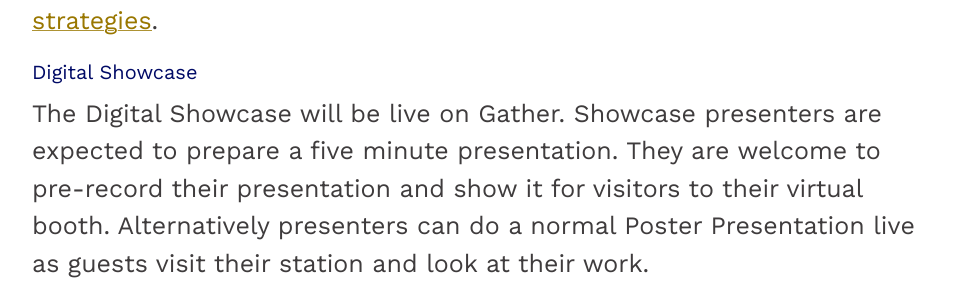
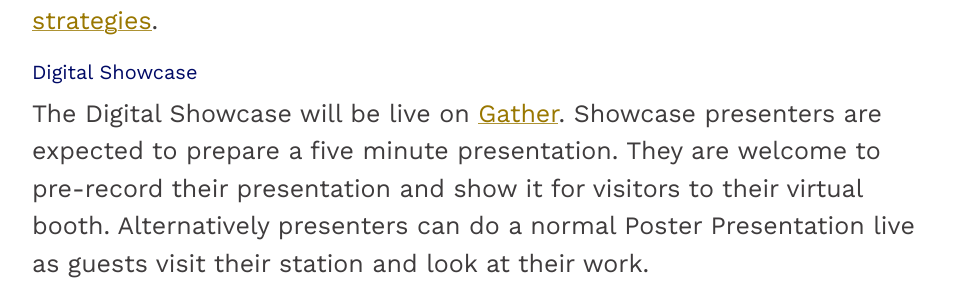
Before and after one commit to KeystoneDH/2021, a Jekyll site: the page built from _pages/guidelines.md, in a window 1280 px wide. Shown: the part 1740-2033 px from the top of the page, without its empty margins (158-1115 px from the left). Built offline with Jekyll 4.4.1, drawn with Linux system fonts in a browser that asks for light colours; nearby versions of some CDN libraries; part of the change alters nothing that is shown.

```diff
--- a/_pages/guidelines.md
+++ b/_pages/guidelines.md
@@ -38,4 +38,4 @@ Workshop presentations are expected to be live. Please coordinate with the organ
 
 #### Digital Showcase
 
-The Digital Showcase will be live on Gather. Showcase presenters are expected to prepare a five minute presentation. They are welcome to pre-record their presentation and show it for visitors to their virtual booth. Alternatively presenters can do a normal Poster Presentation live as guests visit their station and look at their work.
+The Digital Showcase will be live on [Gather](https://gather.town/). Showcase presenters are expected to prepare a five minute presentation. They are welcome to pre-record their presentation and show it for visitors to their virtual booth. Alternatively presenters can do a normal Poster Presentation live as guests visit their station and look at their work.
```
